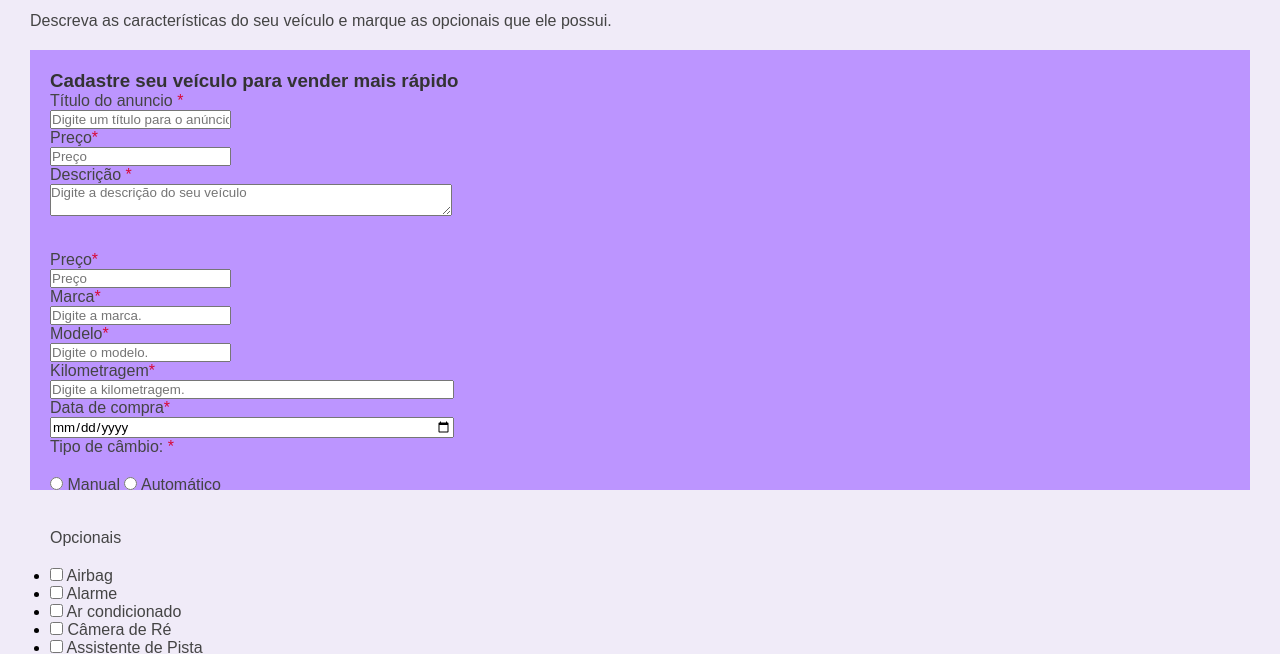
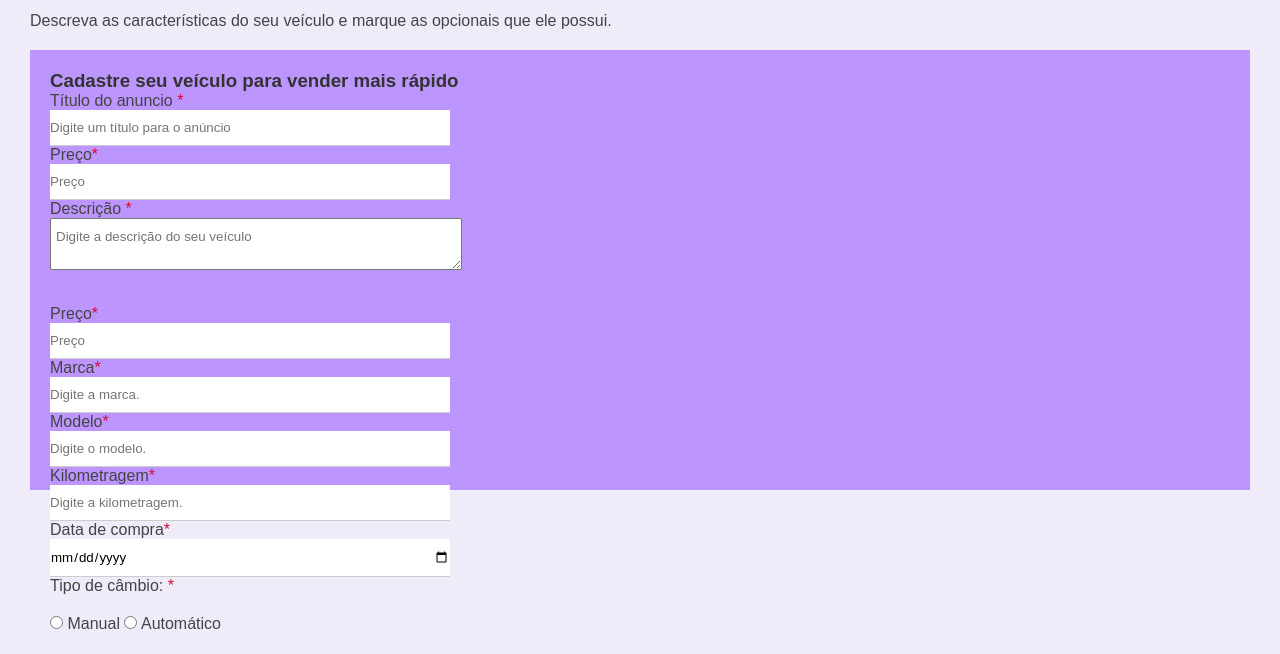
Before and after one commit to joaobazan/projetoFormulario, a plain HTML site: page index.html in a window 1280 px wide. Shown: the part 116-770 px from the top of the page. Drawn offline with Linux system fonts and the light colour scheme.

Commit message:
formlario-carros

```diff
--- a/css/style.css
+++ b/css/style.css
@@ -16,17 +16,17 @@ p, label {
     color: #444;
 }
 
-.input {
+input {
     border: none;
     border-bottom: 1px solid #ccc;
     padding: 10px 0;
 }
 
-.input[type="text"], input[type="number"], input[type="date"], input[type="file"], textarea {
+input[type="text"], input[type="number"], input[type="date"], input[type="file"], textarea {
     width: 400px;
 }
 
-.textarea {
+textarea {
     padding: 10px 5px;
 }
 .cabecalho {
```
